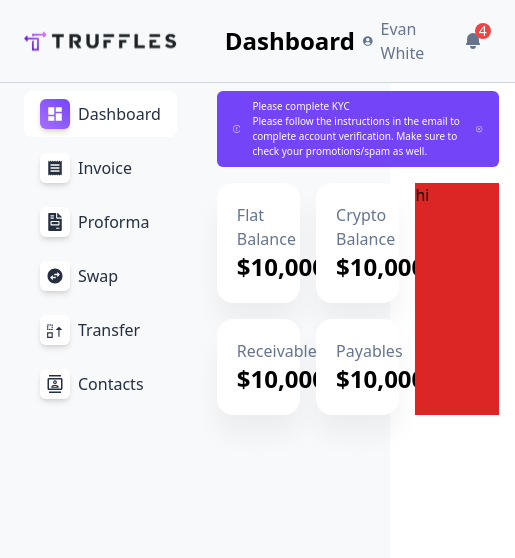
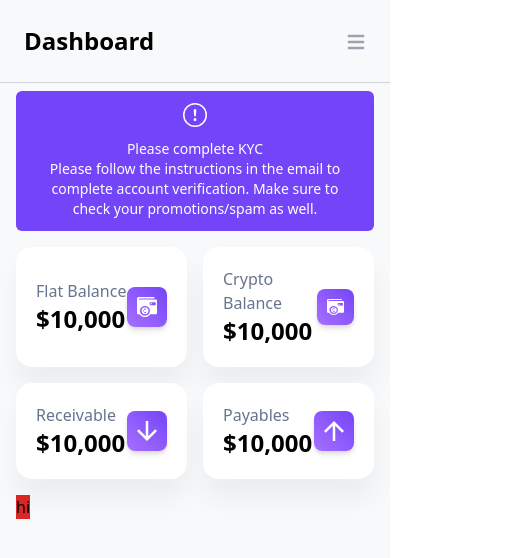
Before and after one commit to Oluwafemi21/truffles-task, a Next.js app: page / in a window 390 px wide. Shown: the top 558 px of the page, 515 px wide, since content can reach past the window. Built offline with nearby package versions, Linux system fonts and the light colour scheme.

Commit message:
feat: Sidebar responsivenss

```diff
--- a/components/Layout.js
+++ b/components/Layout.js
@@ -15,7 +15,7 @@ import {
     MdOutlineContacts,
 } from "react-icons/md";
 import { FaFileInvoice, FaUserCircle } from "react-icons/fa";
-import { HiBell } from "react-icons/hi";
+import { HiBell, HiMenu, HiOutlineX } from "react-icons/hi";
 import { ImMoveUp } from "react-icons/im";
 
 const menuItems = [
@@ -55,7 +55,17 @@ const Layout = ({ children }) => {
     const router = useRouter();
     return (
         <div className="min-h-screen flex bg-grey">
-            <aside className="h-screen w-60 sticky top-0">
+            <button
+                className="absolute p-1.5 right-4 top-6 z-30 bg-transparent rounded text-gray-400 hover:bg-gray-200 focus:ring-2 focus:ring-primary focus:outline-none peer md:hidden"
+                title="Open mobile menu button"
+                aria-hidden="true"
+            >
+                <HiMenu className="h-6 w-6" />
+            </button>
+            <aside className="h-screen group fixed md:sticky top-0 z-40 w-60 transition-[left] duration-300 ease-in-out xl:shadow-none xl:left-0 bg-grey -left-60 peer-focus-within:left-0 peer-focus-within:shadow-3xl">
+                <button className="absolute p-1 invisible -right-8 top-6 bg-transparent rounded-full text-white focus:ring-2 focus:ring-white focus:outline-none">
+                    <HiOutlineX className="h-6 w-6" />
+                </button>
                 <div className="grid place-content-center h-[83px] border-b border-b-gray-300 ">
                     <Link href="/">
                         <Image src={Logo} alt="Truffles Logo" priority />
@@ -76,7 +86,7 @@ const Layout = ({ children }) => {
                             ? "Dashboard"
                             : router.pathname.slice(1)}
                     </p>
-                    <div className="flex items-center gap-4">
+                    <div className="md:flex items-center gap-4 hidden">
                         <Link
                             href="/user"
                             className="flex items-center gap-2 px-2 py-1.5 rounded hover:bg-gray-200 text-secondary"
--- a/components/SidebarLink.js
+++ b/components/SidebarLink.js
@@ -8,7 +8,7 @@ const SidebarLink = (props) => {
         <li className="m-2" key={title}>
             <Link
                 href={href}
-                className={`group flex items-center gap-2 py-2 px-4 rounded-lg cursor-pointer text-navy hover:bg-primary  hover:shadow-default focus:shadow-default  ${
+                className={`group/link flex items-center gap-2 py-2 px-4 rounded-lg cursor-pointer text-navy hover:bg-primary  hover:shadow-default md:focus:shadow-default  ${
                     router.asPath === href && "bg-white "
                 }`}
             >
@@ -16,12 +16,12 @@ const SidebarLink = (props) => {
                     className={`text-lg bg-white rounded-md p-1.5 shadow-card_icon
                     ${
                         router.asPath === href &&
-                        "bg-gradient-to-tr from-[#A76FFF] to-primary text-white  group-hover:text-white"
+                        "bg-gradient-to-tr from-[#A76FFF] to-primary text-white  group-hover/link:text-white"
                     }`}
                 >
                     {icon()}
                 </div>
-                <span className=" group-hover:text-white">{title}</span>
+                <span className=" group-hover/link:text-white">{title}</span>
             </Link>
         </li>
     );
--- a/src/pages/index.js
+++ b/src/pages/index.js
@@ -44,20 +44,20 @@ export default function Home() {
                 <link rel="icon" href="/favicon.ico" />
             </Head>
             <>
-                <section className="bg-primary rounded-md mt-2 px-4 py-2 text-white flex items-center justify-between">
-                    <div className="flex items-center gap-3">
+                <section className="bg-primary rounded-md mt-2 px-4 py-3 text-white flex items-center justify-between">
+                    <div className="flex items-center gap-3 flex-wrap justify-center text-center md:text-left md:justify-start">
                         <svg
                             xmlns="http://www.w3.org/2000/svg"
                             width="16"
                             height="16"
                             fill="currentColor"
-                            className="bi bi-exclamation-circle h-5 w-5 font-bold stroke-2"
+                            className="bi bi-exclamation-circle h-6 w-6 font-bold stroke-2"
                             viewBox="0 0 16 16"
                         >
                             <path d="M8 15A7 7 0 1 1 8 1a7 7 0 0 1 0 14zm0 1A8 8 0 1 0 8 0a8 8 0 0 0 0 16z" />
                             <path d="M7.002 11a1 1 0 1 1 2 0 1 1 0 0 1-2 0zM7.1 4.995a.905.905 0 1 1 1.8 0l-.35 3.507a.552.552 0 0 1-1.1 0L7.1 4.995z" />
                         </svg>
-                        <article className="text-[10px]">
+                        <article className="md:text-[10px] text-sm">
                             <p className="font-medium">Please complete KYC</p>
                             <span>
                                 Please follow the instructions in the email to
@@ -72,14 +72,14 @@ export default function Home() {
                         width="16"
                         height="16"
                         fill="currentColor"
-                        className="bi bi-x-circle cursor-pointer"
+                        className="bi bi-x-circle h-6 w-6 stroke-2 font-bold cursor-pointer hidden md:block"
                         viewBox="0 0 16 16"
                     >
                         <path d="M8 15A7 7 0 1 1 8 1a7 7 0 0 1 0 14zm0 1A8 8 0 1 0 8 0a8 8 0 0 0 0 16z" />
                         <path d="M4.646 4.646a.5.5 0 0 1 .708 0L8 7.293l2.646-2.647a.5.5 0 0 1 .708.708L8.707 8l2.647 2.646a.5.5 0 0 1-.708.708L8 8.707l-2.646 2.647a.5.5 0 0 1-.708-.708L7.293 8 4.646 5.354a.5.5 0 0 1 0-.708z" />
                     </svg>
                 </section>
-                <section className="mt-4 grid grid-cols-3 gap-4">
+                <section className="mt-4 grid md:grid-cols-3 gap-4">
                     <div className="col-span-2">
                         <section>
                             <ul className="grid grid-cols-2 gap-4">
--- a/tailwind.config.js
+++ b/tailwind.config.js
@@ -21,6 +21,7 @@ module.exports = {
                 navy: "#252F40",
             },
             boxShadow: {
+                '3xl': '0 0 0 10000px rgba(0,0,0,0.75)',
                 button: "0px 1px 2px rgba(0, 0, 0, 0.05)",
                 default: "0px 20px 27px rgba(0, 0, 0, 0.05)",
                 card_icon:
```
